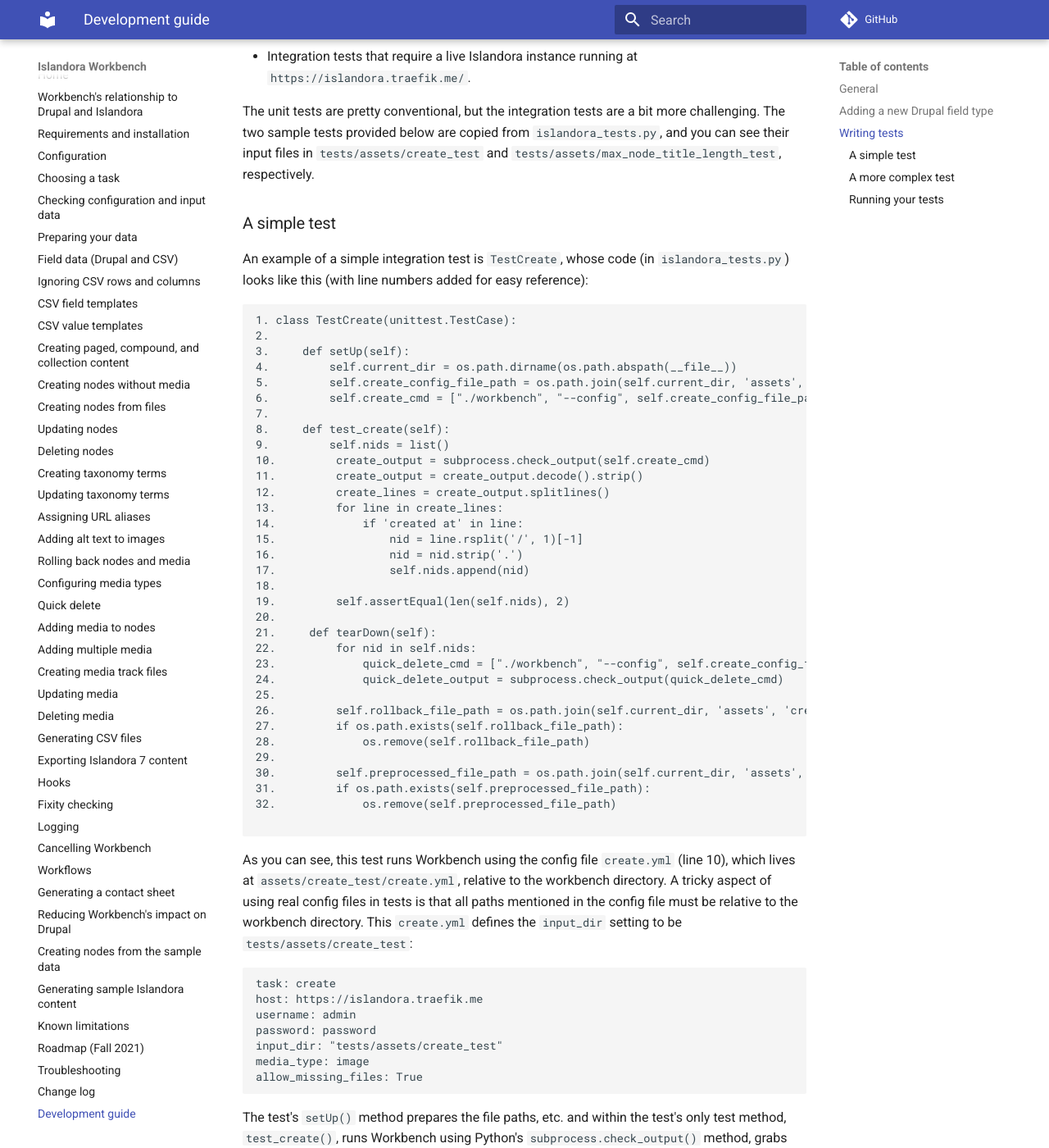
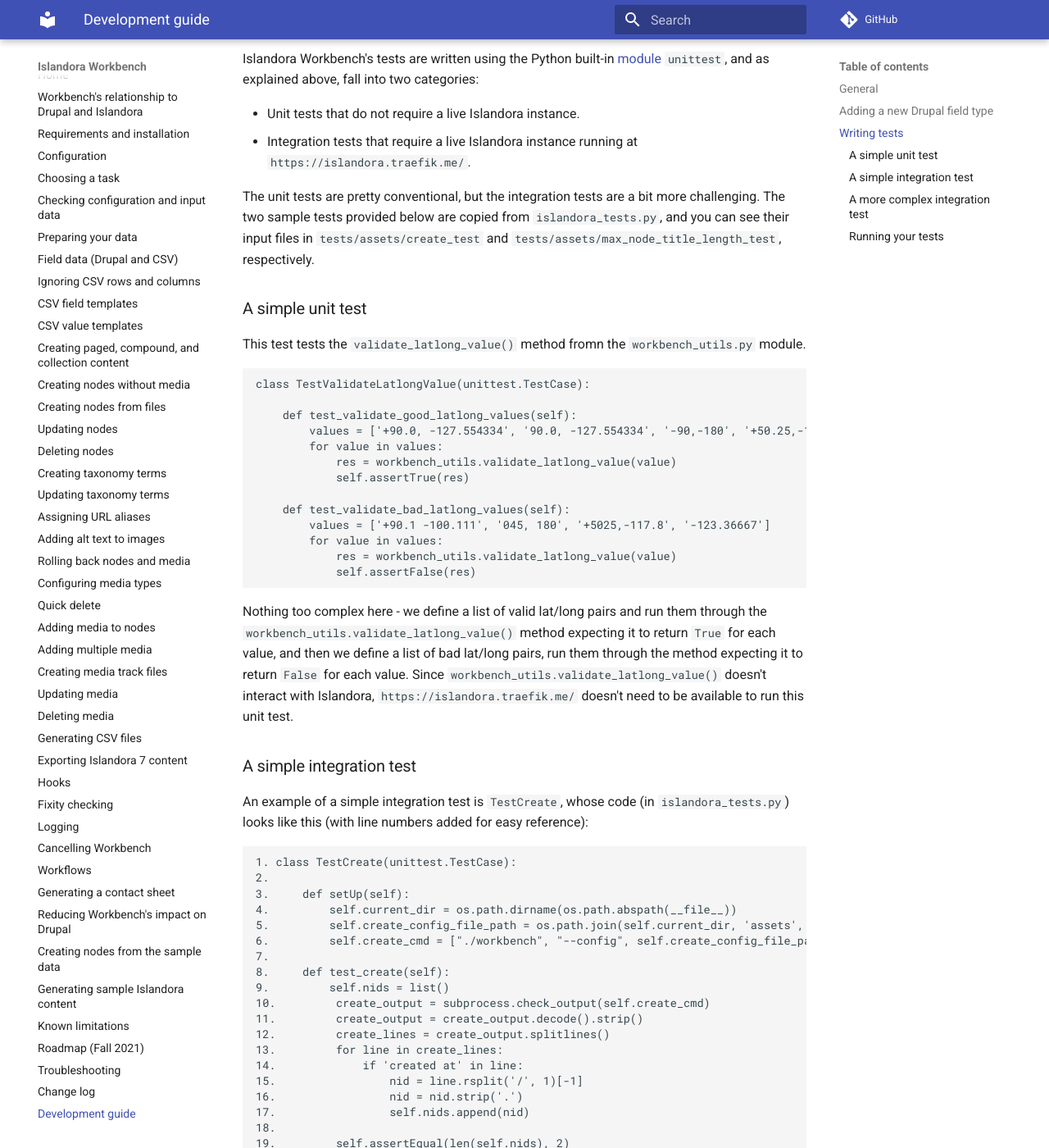
Before and after one commit to mjordan/islandora_workbench_docs, an MkDocs documentation site: the page built from docs/development_guide.md, in a window 1280 px wide and 1400 px high, scrolled down 1862 px. Shown: the whole window at 82% size. Built offline with MkDocs 1.6.1 and Material for MkDocs 9.7.7, drawn with Linux system fonts in a browser that asks for light colours; comment, search, counter and statistics services are not loaded; some of the changed text lies outside the part shown.

Commit message:
Some updates to the development guide.

````diff
--- a/docs/development_guide.md
+++ b/docs/development_guide.md
@@ -10,16 +10,17 @@
 
 You can also check a specific file by replacing the `.` with the filename.
 
-Also provide tests where applicable. Tests in Workbench fall into two categories:
+Also provide tests where applicable (see "Writing tests", below). Tests in Workbench fall into two categories:
 
-* Unit tests that do not require a live Islandora instance.
+1. Unit tests that do not require a live Islandora instance.
     * Unit tests in `tests/unit_tests.py` (run with `python3 tests/unit_tests.py`)
     * Unit tests for Workbench's Drupal fields handlers in `tests/field_tests.py` (run with `python3 tests/field_tests.py`)
-* Integration tests that require a live Islandora instance running at `https://islandora.traefik.me/`
+1. Integration tests that require a live Islandora instance running at `https://islandora.traefik.me/`
     * `tests/islandora_tests.py`, `tests/islandora_tests_check.py`,  `tests/islandora_tests_hooks.py`, and `tests/islandora_tests_paged_content.py` can be run with `python3 tests/islandora_tests.py`, etc.
     * The Islandora Starter Site deployed with [ISLE](https://github.com/Islandora-Devops/isle-dc) is recommended way to deploy the Islandora used in these tests. Integration tests remove all nodes and media added during the tests, unless a test fails. Taxonomy terms created by tests are not removed.
     * Some integration and field tests output text that beings with "Error:." This is normal, it's the text that Workbench outputs when it finds something wrong (which is probably what the test is testing). Successful test (whether they test for success or failure) runs will exit with "OK". If you can figure out how to suppress this output, please visit [this issue](https://github.com/mjordan/islandora_workbench/issues/160).
-* If you want to run the tests within a specific class, include the class name as an argument like this: `python3 tests/unit_tests.py TestCompareStings`
+
+If you want to run the tests within a specific class, include the class name as an argument like this: `python3 tests/unit_tests.py TestCompareStings`
 
 
 ## Adding a new Drupal field type
@@ -51,7 +53,29 @@
 
 The unit tests are pretty conventional, but the integration tests are a bit more challenging. The two sample tests provided below are copied from `islandora_tests.py`, and you can see their input files in `tests/assets/create_test` and `tests/assets/max_node_title_length_test`, respectively.
 
-### A simple test
+### A simple unit test
+
+This test tests the `validate_latlong_value()` method fromn the `workbench_utils.py` module.
+
+```python
+class TestValidateLatlongValue(unittest.TestCase):
+
+    def test_validate_good_latlong_values(self):
+        values = ['+90.0, -127.554334', '90.0, -127.554334', '-90,-180', '+50.25,-117.8', '+48.43333,-123.36667']
+        for value in values:
+            res = workbench_utils.validate_latlong_value(value)
+            self.assertTrue(res)
+
+    def test_validate_bad_latlong_values(self):
+        values = ['+90.1 -100.111', '045, 180', '+5025,-117.8', '-123.36667']
+        for value in values:
+            res = workbench_utils.validate_latlong_value(value)
+            self.assertFalse(res)
+```
+
+Nothing too complex here - we define a list of valid lat/long pairs and run them through the `workbench_utils.validate_latlong_value()` method expecting it to return `True` for each value, and then we define a list of bad lat/long pairs, run them through the method expecting it to return `False` for each value. Since `workbench_utils.validate_latlong_value()` doesn't interact with Islandora, `https://islandora.traefik.me/` doesn't need to be available to run this unit test.
+
+### A simple integration test
 
 An example of a simple integration test is `TestCreate`, whose code (in `islandora_tests.py`) looks like this (with line numbers added for easy reference):
 
@@ -91,7 +115,7 @@
 
 ```
 
-As you can see, this test runs Workbench using the config file `create.yml` (line 10), which lives at `assets/create_test/create.yml`, relative to the workbench directory. A tricky aspect of using real config files in tests is that all paths mentioned in the config file must be relative to the workbench directory. This `create.yml` defines the `input_dir` setting to be `tests/assets/create_test`:
+As you can see, this test runs Workbench using the config file `create.yml` (line 10), which lives at `tests/assets/create_test/create.yml`, relative to the workbench directory. A tricky aspect of using real config files in tests is that all paths mentioned in the config file must be relative to the workbench directory. This `create.yml` defines the `input_dir` setting to be `tests/assets/create_test`:
 
 ```yaml
 task: create
@@ -107,11 +131,11 @@
 
 Since this test creates some nodes, we use the test class's `tearDown()` method to put the target Drupal back into as close a state as we started with as possible. `tearDown()` basically takes the list of node IDs created in `test_create()` and runs Workbench with the `--quick_delete_node` option. It then removes any temporary files created during the test.
 
-### A more complex test
+### A more complex integration test
 
 Since Workbench is essentially a specialized REST client, writing integration tests that require interaction with Drupal can get a bit complex. But, the overall pattern is:
 
-1. Create something (nodes, media, taxonomy terms).
+1. Create some entities (nodes, media, taxonomy terms).
 1. Confirm that they were created in the expected way (doing this usually involves keeping track of any node IDs needed to run tests or to clean up, and in some cases parsing out values from raw JSON returned by Drupal).
 1. Clean up by deleting any Drupal entities created during the tests and also any temporary local files.
 
@@ -196,7 +220,7 @@
 
 This test:
 
-1. (line 16) creates some nodes
+1. (line 16) creates some nodes that will be updated within the same test class (i.e. in line 45)
 1. (lines 28-42) writes out a temporary CSV file which will be used as the `input_csv` file in a subsequent `update` task containing the new node IDs plus some titles that are longer than `max_node_title_length: 30` setting in the `assets/max_node_title_length_test/update.yml` file
 1. (line 45) runs `self.update_cmd` to execute the `update` task
 1. (lines 47-53) fetches the title values for each of the updated nodes and tests the length of each title string to confirm that it does not exceed the maximum allowed length of 30 characters.
````
Also changed, not shown: other parts of docs/development_guide.md (+2 -1 lines).
